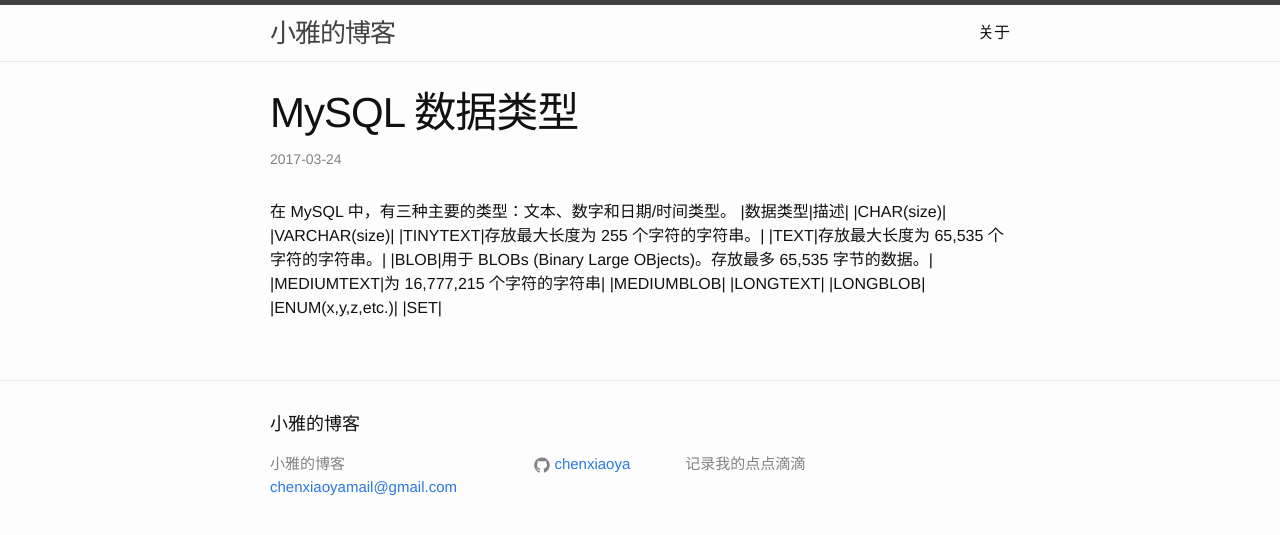
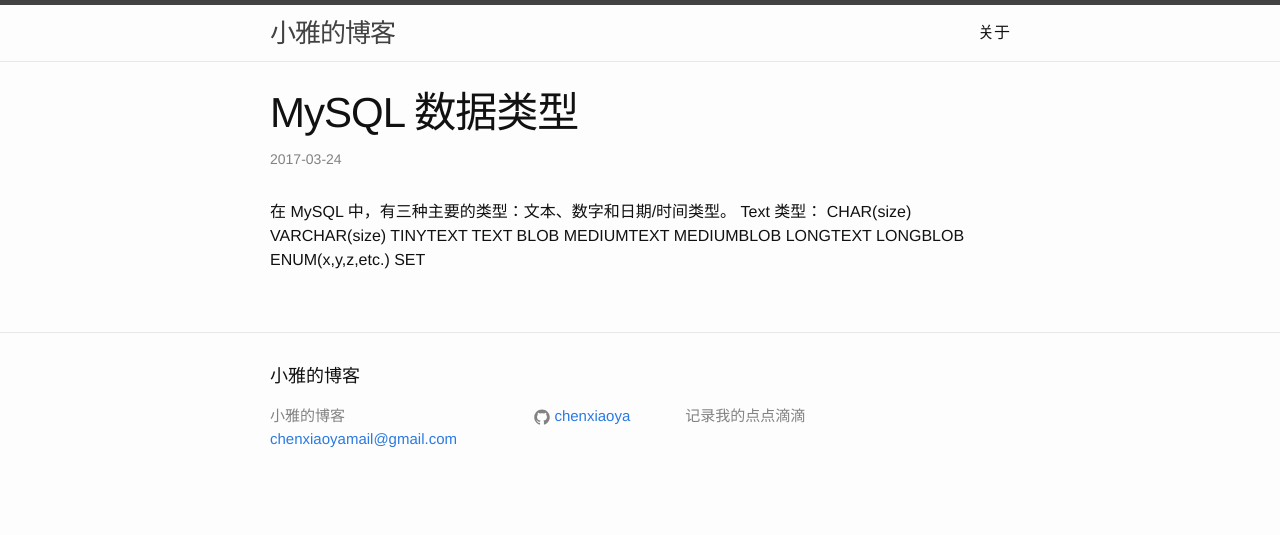
Before and after one commit to ChenXiaoya/chenxiaoya.github.io, a Jekyll site: the page built from _posts/2017-03-24-the-third-article.md, in a window 1280 px wide. Shown: the top 535 px of the page. Built offline with Jekyll 4.4.1, drawn with Linux system fonts in a browser that asks for light colours; our own code applies the rules of GitHub Pages for plain Markdown files.

Commit message:
update mysql

```diff
--- a/_posts/2017-03-24-the-third-article.md
+++ b/_posts/2017-03-24-the-third-article.md
@@ -3,15 +3,15 @@ title: MySQL 数据类型
 ---
 
 在 MySQL 中，有三种主要的类型：文本、数字和日期/时间类型。
-|数据类型|描述|
-|CHAR(size)|
-|VARCHAR(size)|
-|TINYTEXT|存放最大长度为 255 个字符的字符串。|
-|TEXT|存放最大长度为 65,535 个字符的字符串。|
-|BLOB|用于 BLOBs (Binary Large OBjects)。存放最多 65,535 字节的数据。|
-|MEDIUMTEXT|为 16,777,215 个字符的字符串|
-|MEDIUMBLOB|
-|LONGTEXT|
-|LONGBLOB|
-|ENUM(x,y,z,etc.)|
-|SET|
+Text 类型：
+        CHAR(size)
+        VARCHAR(size)
+        TINYTEXT
+        TEXT
+        BLOB
+        MEDIUMTEXT
+        MEDIUMBLOB
+        LONGTEXT
+        LONGBLOB
+        ENUM(x,y,z,etc.)
+        SET
```
